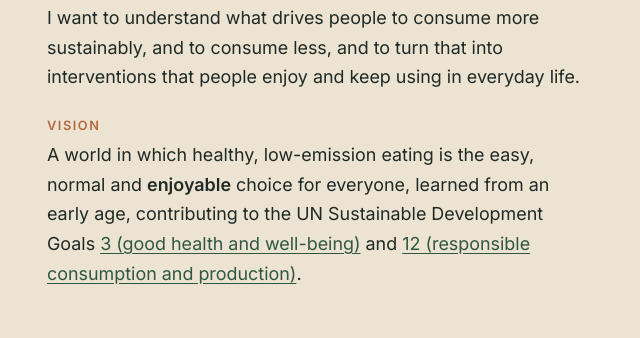
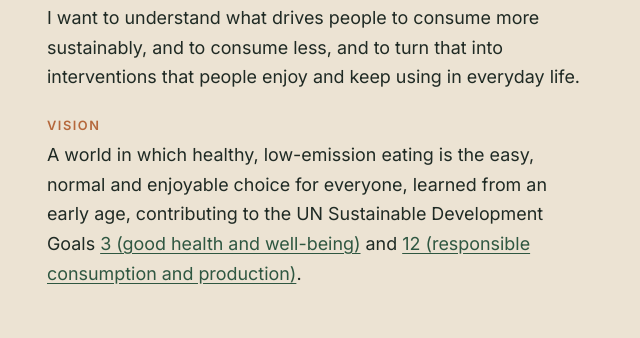
Before and after one commit to danielamoirano/danielamoirano.github.io, a plain HTML site: page index.html in a window 1280 px wide. Shown: the part 2634-2972 px from the top of the page, 543-1183 px from the left. Drawn offline with Linux system fonts and the light colour scheme.

```diff
--- a/index.html
+++ b/index.html
@@ -137,7 +137,7 @@
       <h3>Mission</h3>
       <p>I want to understand what drives people to consume more sustainably, and to consume less, and to turn that into interventions that people enjoy and keep using in everyday life.</p>
       <h3>Vision</h3>
-      <p>A world in which healthy, low-emission eating is the easy, normal and <strong>enjoyable</strong> choice for everyone, learned from an early age, contributing to the UN Sustainable Development Goals <a href="https://sdgs.un.org/goals/goal3" target="_blank" rel="noopener">3 (good health and well-being)</a> and <a href="https://sdgs.un.org/goals/goal12" target="_blank" rel="noopener">12 (responsible consumption and production)</a>.</p>
+      <p>A world in which healthy, low-emission eating is the easy, normal and enjoyable choice for everyone, learned from an early age, contributing to the UN Sustainable Development Goals <a href="https://sdgs.un.org/goals/goal3" target="_blank" rel="noopener">3 (good health and well-being)</a> and <a href="https://sdgs.un.org/goals/goal12" target="_blank" rel="noopener">12 (responsible consumption and production)</a>.</p>
     </div>
   </section>
 </main>
```
